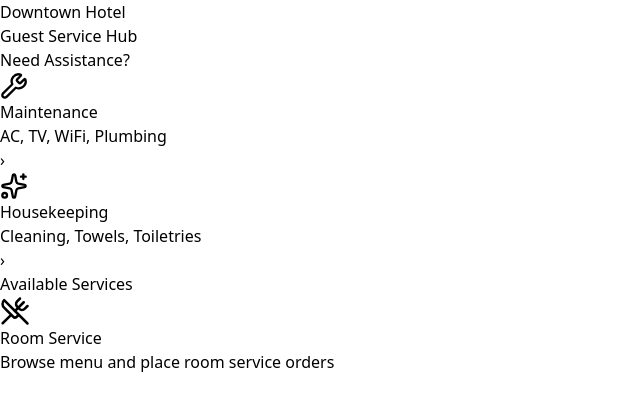
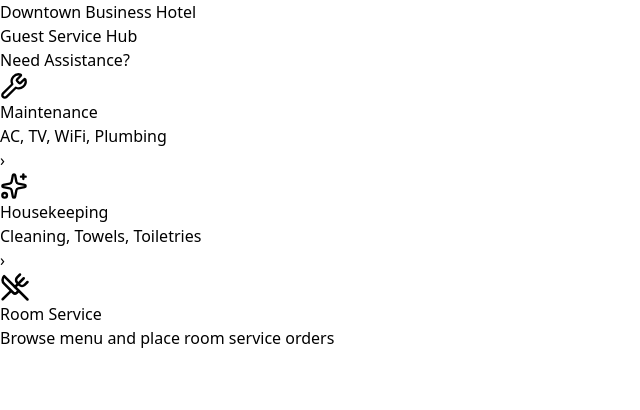
Before and after one commit to Nantha557/Downtown-Hotel-Complaint-System, a React (Vite) app in the folder Client/: page /guest in a window 1280 px wide. Shown: the top 410 px of the page, without its empty margins (0-640 px from the left). Built offline with nearby package versions, Linux system fonts and the light colour scheme.

Commit message:
auto login

```diff
--- a/Client/src/pages/GuestPortal.jsx
+++ b/Client/src/pages/GuestPortal.jsx
@@ -34,7 +34,7 @@
 
         <h1 className="text-3xl font-bold text-gray-800">
 
-          Downtown Hotel
+          Downtown Business Hotel
 
         </h1>
 
@@ -150,12 +150,6 @@
 
 <div>
 
-  <h2 className="text-2xl font-bold text-gray-800 mb-4">
-
-    Available Services
-
-  </h2>
-
   <div className="grid grid-cols-1 gap-4">
 
     <div
```
